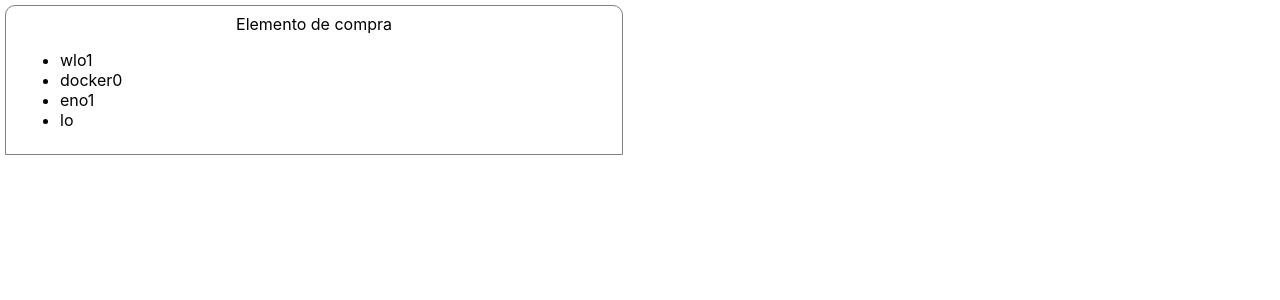
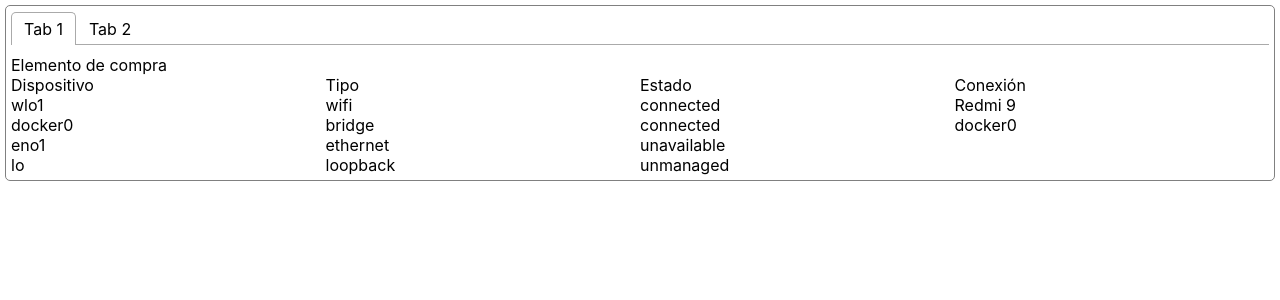
Before and after one commit to Hugo1974/react01, a React (Vite) app: page / in a window 1280 px wide. Shown: the top 300 px of the page. Built offline with nearby package versions, Linux system fonts and the light colour scheme.

Commit message:
Se ha añadido un notebook con tabs

```diff
--- a/package.json
+++ b/package.json
@@ -13,9 +13,11 @@
     "npm": "^8.6.0",
     "react": "^18.0.0",
     "react-dom": "^18.0.0",
+    "react-headless-tabs": "^4.0.2",
     "react-icons": "^4.3.1",
     "react-redux": "^7.2.8",
     "react-ssh2-hook": "^0.5.0",
+    "react-tabs": "^4.2.0",
     "react-uuid": "^1.0.2",
     "redux": "^4.1.2",
     "uuidv4": "^6.2.13"
--- a/src/App.css
+++ b/src/App.css
@@ -0,0 +1,23 @@
+.App {
+    display: block;
+    flex-wrap: wrap;
+    min-width: 450px;
+    /* max-width: 100%; */
+    position: absolute;
+    /* margin: 5px;
+    padding: 5px; */
+    /* border: 1px solid gray;
+    border-radius: 5px; */
+}
+
+.tab {
+    display: block;
+    flex-wrap: wrap;
+    min-width: 450px;
+    /* max-width: 100%; */
+    position: relative;
+    margin: 5px;
+    padding: 5px;
+    border: 1px solid gray;
+    border-radius: 5px;
+}
--- a/src/App.jsx
+++ b/src/App.jsx
@@ -2,13 +2,30 @@ import { useState } from 'react';
 import './App.css';
 import CompraElements from './components/compraElements';
 import { hola } from './packages/funciones';
+import { Tab, Tabs, TabList, TabPanel } from 'react-tabs';
+import 'react-tabs/style/react-tabs.css';
 
 function App() {
   const [count, setCount] = useState(0);
-
+  hola();
   return (
     <div className='App'>
-      <CompraElements />
+      <Tabs className='tab'>
+        <TabList>
+          <Tab>Tab 1</Tab>
+          <Tab>Tab 2</Tab>
+        </TabList>
+        <TabPanel>
+          <CompraElements />
+        </TabPanel>
+        <TabPanel>
+          <p>
+            <b>Mario</b> (<i>Japanese: マリオ Hepburn: Mario, [ma.ɾʲi.o]</i>) (
+            <i>English: /ˈmɑːrioʊ/; Italian: [ˈmaːrjo]</i>) is a fictional
+            character
+          </p>
+        </TabPanel>
+      </Tabs>
     </div>
   );
 }
--- a/src/components/compraElements.css
+++ b/src/components/compraElements.css
@@ -1,18 +1,31 @@
 .compraElements {
-  display: flex;
+  display: ;
   flex-direction: column;
   align-items: center;
-  width: 100%;
-  max-width: 600px;
+  position: fixed;
+  /* width: 100%; */
+  /* max-width: 90em; */
   margin: 5px 5px;
   padding: 0.5rem;
   border: 1px solid gray;
+  position: relative;
   border-radius: 10px 10px 0px 0px;
 }
 
-.Items {
+.status {
+  display: table-cell;
+  text-align: start;
+}
+
+.divDeviceStatus {
+  display: table;
+  width: 100%;
+  table-layout: fixed;
+}
+
+/* .Items {
   display: flexbox;
   flex-wrap: wrap;
   width: 98%;
   justify-self: left;
-}
+} */
--- a/src/components/compraElements.jsx
+++ b/src/components/compraElements.jsx
@@ -12,24 +12,27 @@ function CompraElements() {
 
   const rows = nmcliStatus(nmcli_status);
   const listItems = rows.map((rowsmap, index) => (
-    <li key={uuid()}>{rowsmap.device}</li>
+    <div key={uuid()} className='divDeviceStatus'>
+      <span className='device, status'>{rowsmap.device}</span>
+      <span className='type, status'>{rowsmap.type}</span>
+      <span className='state, status'>{rowsmap.state}</span>
+      <span className='conecction, status'>{rowsmap.connection}</span>
+    </div>
   ));
 
   console.log('MAP: ' + listItems);
 
   return (
-    <div className='compraElements'>
+    <>
       <span>Elemento de compra</span>
-      <div className='Items'>
-        {/* <CompraItem
-          nombre='item 01'
-          status='True'
-          entry='True'
-          readonly={true}
-        /> */}
-        <ul>{listItems}</ul>
+      <div key={uuid()} className='divDeviceStatus'>
+        <span className='device, status'>Dispositivo</span>
+        <span className='device, status'>Tipo</span>
+        <span className='device, status'>Estado</span>
+        <span className='device, status'>Conexión</span>
       </div>
-    </div>
+      <div className='Items'>{listItems}</div>
+    </>
   );
 }
 
```
Also changed, not shown: src/tab_sample.jsx (added, +48 -0 lines), 1 other file (tests, documents, lock files or other folders).
